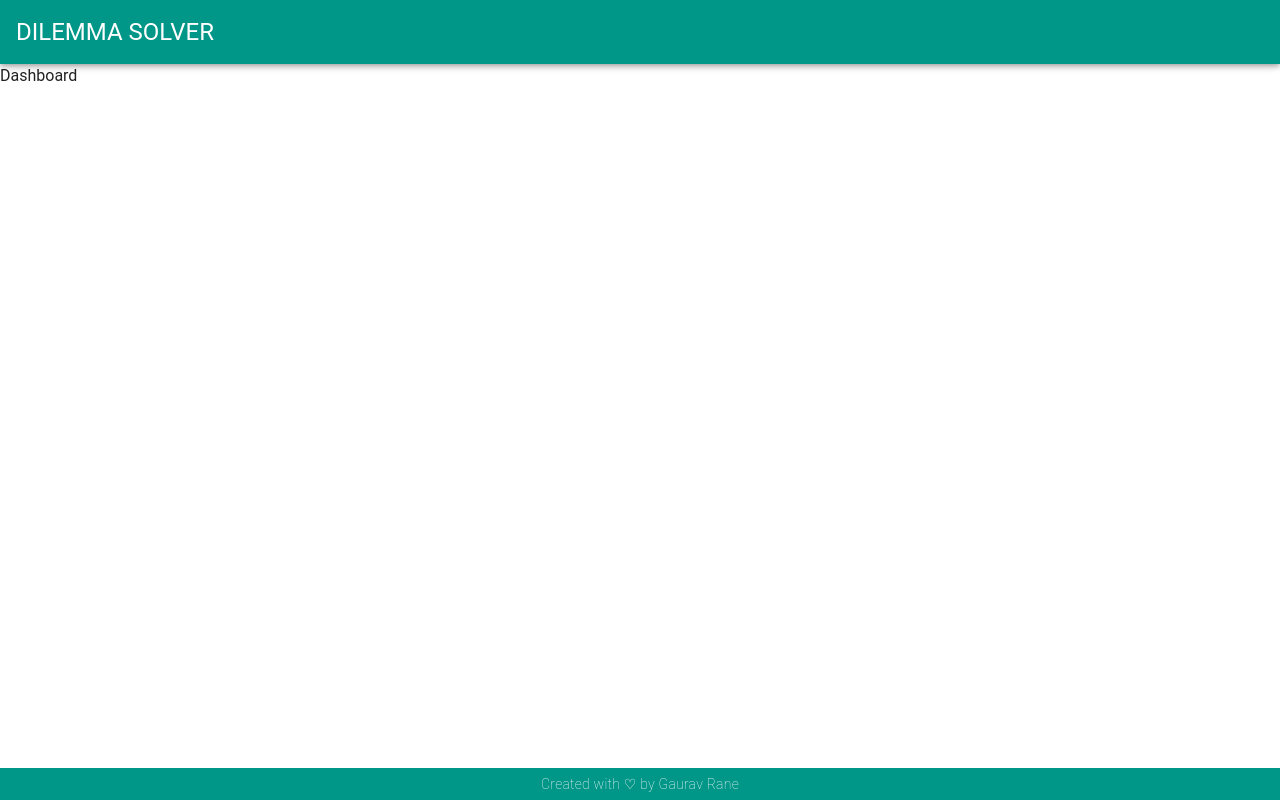
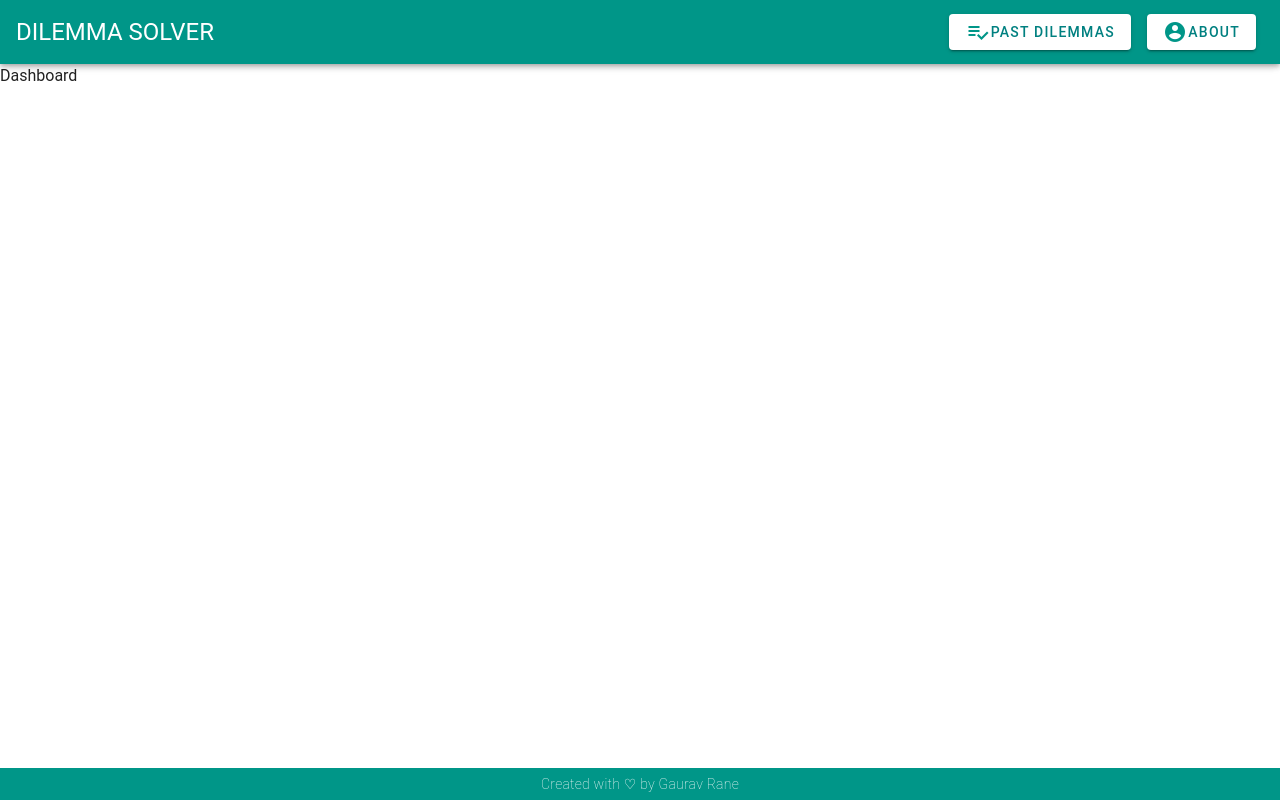
Before and after one commit to gauravrane2212/DilemmaSolver, a Vue app: page / in a window 1280 px wide. Built offline with nearby package versions, Linux system fonts and the light colour scheme.

Commit message:
feat(navbar): adds about and past dilemma buttons to nav bar

```diff
--- a/src/components/Navbar.vue
+++ b/src/components/Navbar.vue
@@ -4,7 +4,35 @@
     dark
     app>
     <v-toolbar-title class="headline text-uppercase">
-      <span>Dilemma Solver</span>
+      <router-link to="/" class="toolbar-title">
+        <span>Dilemma Solver</span>
+      </router-link>
     </v-toolbar-title>
+    <v-spacer/>
+    <v-btn
+      color="white"
+      class="ma-2"
+      to="/about">
+      <v-icon color="teal">mdi-playlist-check</v-icon>
+      <span class="btn-text">Past Dilemmas</span>
+    </v-btn>
+    <v-btn
+      color="white"
+      class="ma-2"
+      to="/about">
+      <v-icon color="teal">mdi-account-circle</v-icon>
+      <span class="btn-text">About</span>
+    </v-btn>
   </v-app-bar>
 </template>
+
+<style scoped>
+.toolbar-title {
+  color: inherit;
+  text-decoration: inherit;
+}
+
+.btn-text {
+  color:teal;
+}
+</style>
```
